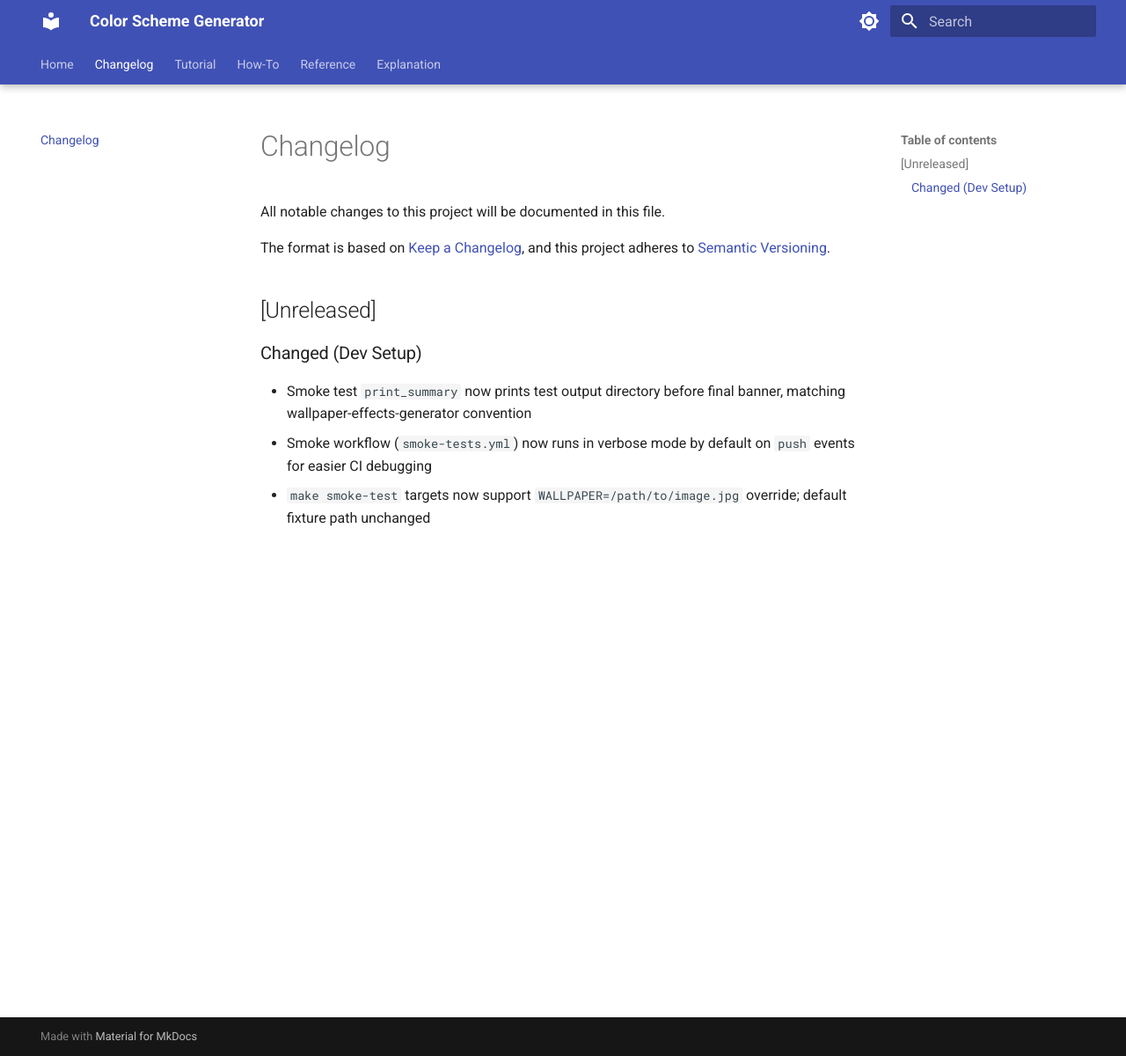
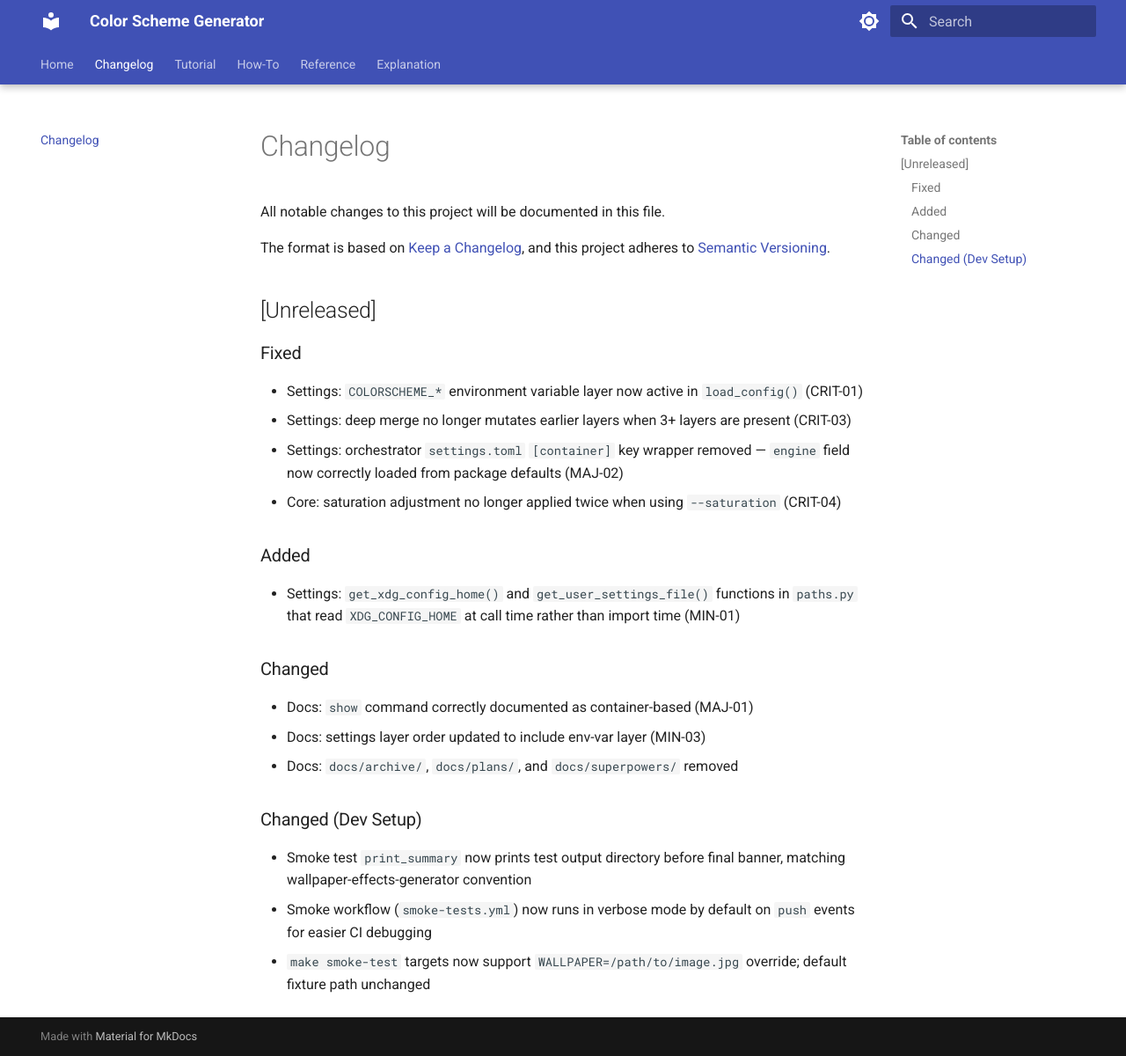
Before and after one commit to RandomGenericUsername/color-scheme-generator, an MkDocs documentation site: the page built from docs/changelog.md, in a window 1280 px wide and 1200 px high. Shown: the whole window at 88% size. Built offline with MkDocs 1.6.1 and Material for MkDocs 9.7.7, drawn with Linux system fonts in a browser that asks for light colours.

Commit message:
docs: add changelog entries for 2026-03-11 audit fixes (Phase 9)
Co-Authored-By: Claude Sonnet 4.6 <noreply@anthropic.com>

```diff
--- a/docs/changelog.md
+++ b/docs/changelog.md
@@ -7,6 +7,23 @@ and this project adheres to [Semantic Versioning](https://semver.org/spec/v2.0.0
 
 ## [Unreleased]
 
+### Fixed
+
+- Settings: `COLORSCHEME_*` environment variable layer now active in `load_config()` (CRIT-01)
+- Settings: deep merge no longer mutates earlier layers when 3+ layers are present (CRIT-03)
+- Settings: orchestrator `settings.toml` `[container]` key wrapper removed — `engine` field now correctly loaded from package defaults (MAJ-02)
+- Core: saturation adjustment no longer applied twice when using `--saturation` (CRIT-04)
+
+### Added
+
+- Settings: `get_xdg_config_home()` and `get_user_settings_file()` functions in `paths.py` that read `XDG_CONFIG_HOME` at call time rather than import time (MIN-01)
+
+### Changed
+
+- Docs: `show` command correctly documented as container-based (MAJ-01)
+- Docs: settings layer order updated to include env-var layer (MIN-03)
+- Docs: `docs/archive/`, `docs/plans/`, and `docs/superpowers/` removed
+
 ### Changed (Dev Setup)
 
 - Smoke test `print_summary` now prints test output directory before final banner, matching wallpaper-effects-generator convention
```
